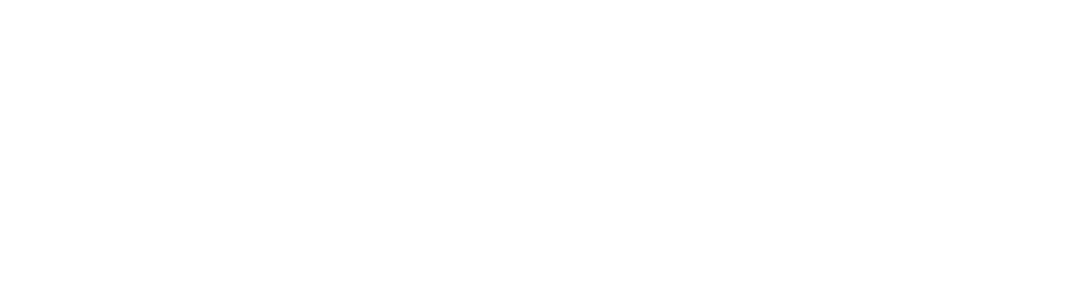
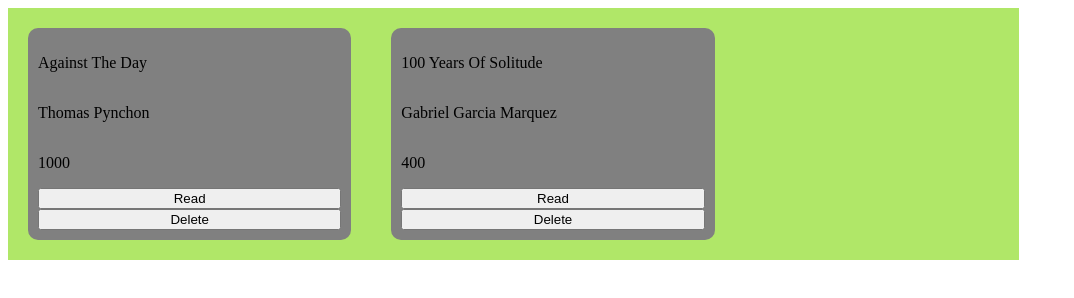
Before and after one commit to LucianiChristian/Library, a plain HTML site: page index.html in a window 1280 px wide. Shown: the whole page, without its empty margins (0-1074 px from the left). Drawn offline with Linux system fonts and the light colour scheme.

Commit message:
Step 3 In Progress : Dynamic cards achieved

```diff
--- a/index.html
+++ b/index.html
@@ -9,6 +9,7 @@
     <script src="script.js" defer></script>
 </head>
 <body>
-
+    <main class="library">
+    </main>
 </body>
 </html>
--- a/script.js
+++ b/script.js
@@ -1,4 +1,9 @@
 const myLibrary = [];
+
+// Added books for testing display
+addBook(new Book('Against The Day', 'Thomas Pynchon', 1000));
+addBook(new Book('100 Years Of Solitude', 'Gabriel Garcia Marquez', 400));
+
 
 function Book(title, author, pages) {
     this.title = title;
@@ -9,3 +14,50 @@ function Book(title, author, pages) {
 function addBook(book) {
     myLibrary.push(book);
 }
+
+const libraryContainer = document.querySelector('.library');
+function displayLibrary(){
+    for(let index in myLibrary) {
+        // Stores the current book object, to minimize syntax
+        const currentBook = myLibrary[index];
+
+        // create a card div
+        const bookCard = document.createElement('div');
+        bookCard.classList.add('book');
+
+        libraryContainer.appendChild(bookCard);
+
+        // append elements within the card div
+        // corresponding to the book's info
+        const bookTitle = document.createElement('p');
+        bookTitle.classList.add('book-title');
+        bookTitle.textContent = currentBook.title;
+
+        const bookAuthor = document.createElement('p');
+        bookAuthor.classList.add('book-author');
+        bookAuthor.textContent = currentBook.author;
+
+        const bookPages = document.createElement('p');
+        bookPages.classList.add('book-pages');
+        bookPages.textContent = currentBook.pages;
+
+        const readButton = document.createElement('button');
+        readButton.classList.add('read-button');
+        readButton.setAttribute('type', 'button');
+        readButton.textContent = 'Read';
+
+        const deleteButton = document.createElement('button');
+        deleteButton.classList.add('delete-button');
+        deleteButton.setAttribute('type', 'button');
+        deleteButton.textContent = 'Delete';
+
+        bookCard.appendChild(bookTitle);
+        bookCard.appendChild(bookAuthor);
+        bookCard.appendChild(bookPages);
+        bookCard.appendChild(readButton);
+        bookCard.appendChild(deleteButton);
+    }
+}
+
+// initial page display
+displayLibrary();
--- a/style.css
+++ b/style.css
@@ -0,0 +1,22 @@
+.library {
+    display: flex;
+    flex-wrap: wrap;
+
+    /* Temporary for visualization */
+    background-color: rgb(176, 231, 104);
+    width: 80%;
+    height: auto;
+}
+
+.book {
+    display: flex;
+    flex-direction: column;
+
+    /* Temporary for visualization */
+    background-color: grey;
+    width: 30%;
+    height: 40%;
+    margin: 20px;
+    border-radius: 10px;
+    padding: 10px;
+}
```
